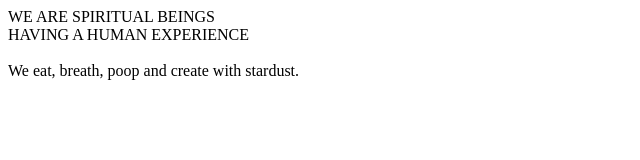
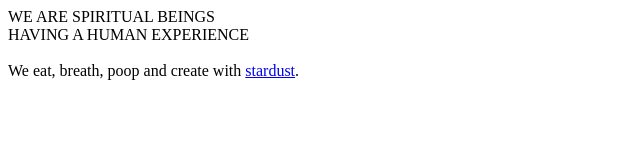
Before and after one commit to eatingstardust/eatingstardust.github.io, a plain HTML site: page index.html in a window 1280 px wide. Shown: the full height of the page, 0-640 px from the left. Drawn offline with Linux system fonts and the light colour scheme.

Commit message:
Update index.html

```diff
--- a/index.html
+++ b/index.html
@@ -2,5 +2,5 @@
 WE ARE SPIRITUAL BEINGS <br>
 HAVING A HUMAN EXPERIENCE <br><br>
 
-We eat, breath, poop and create with stardust.
+We eat, breath, poop and create with <a href="http://instragram.com/eatingstardust" target="_blank"> stardust</a>.
 </p>
```
